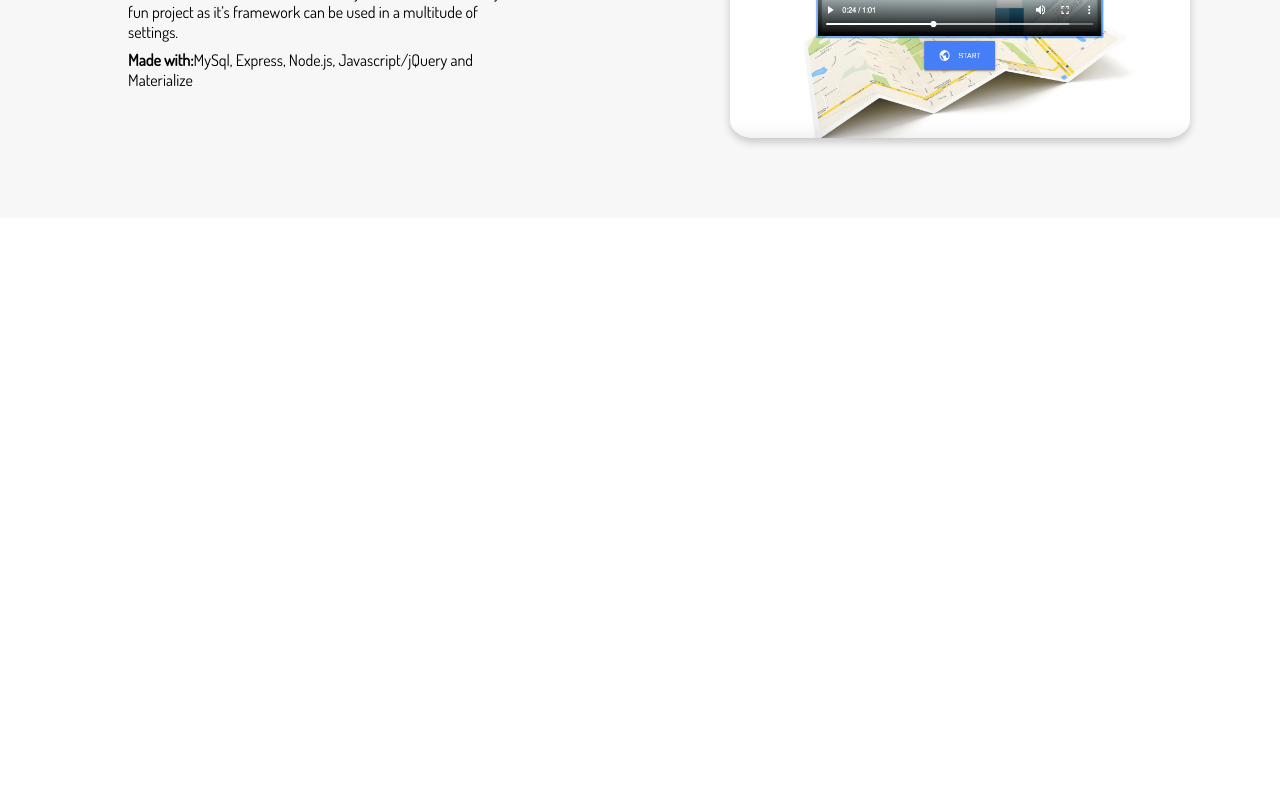
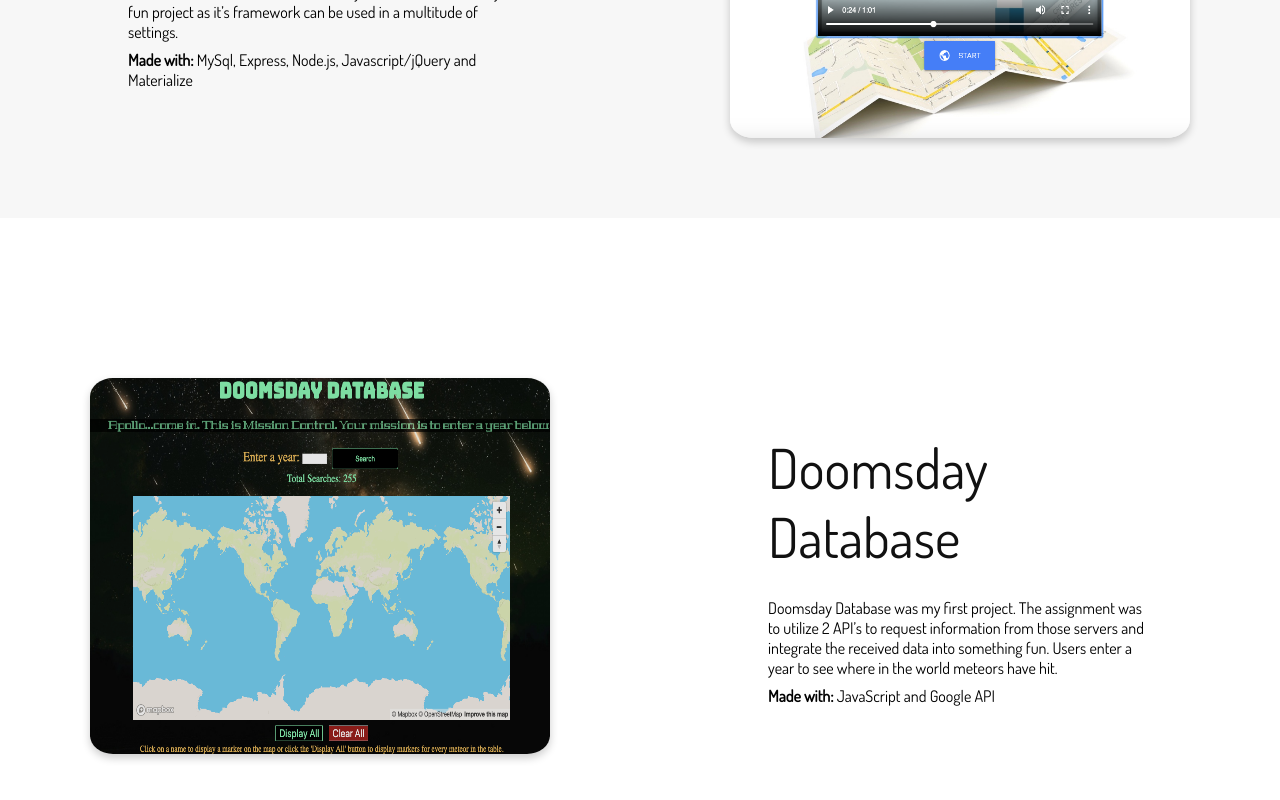
Before and after one commit to rcortez1775/NewPortfolio2019, a React (Create React App) app: page /projects in a window 1280 px wide. Shown: the part 1550-2350 px from the top of the page. Before the commit the page ends 1768 px from the top, so only its background shows below. Built offline with nearby package versions, Linux system fonts and the light colour scheme.

Commit message:
almost finished with projects page

```diff
--- a/src/components/projects/projects.css
+++ b/src/components/projects/projects.css
@@ -98,3 +98,7 @@
     width: 90%;
     cursor: pointer;
 }
+
+.doomsday {
+    background-color: #ffffff;
+}
--- a/src/components/projects/projects.js
+++ b/src/components/projects/projects.js
@@ -4,6 +4,7 @@ import './projects.css';
 import Pup from '../../images/keepPUP.jpg';
 import CodeCard from '../../images/codecard.jpg';
 import Circle from '../../images/circle.png';
+import Doom from '../../images/doomsday.png';
 
 
 class Projects extends Component {
@@ -37,14 +38,24 @@ class Projects extends Component {
                 <div className="projectContainer">
                     <div className="box3 keepPUPBox">
                         <p className="appTitle circleFriends">Circle of Friends</p>
-                        <p className="codeDescription"> Using the Google API to attain a users location, users are able to set a geo pin in their most visited locations and add friends names. When the user visits the geo pin in the future, a notification alerts the user of who they know.  This was a really fun project as it’s framework can be used in a multitude of settings.</p>
-                        <p className="tech"><span className="boldText">Made with:</span>MySql, Express, Node.js, Javascript/jQuery and Materialize</p>
+                        <p className="codeDescription">Using the Google API to attain a users location, users are able to set a geo pin in their most visited locations and add friends names. When the user visits the geo pin in the future, a notification alerts the user of who they know.  This was a really fun project as it’s framework can be used in a multitude of settings.</p>
+                        <p className="tech"><span className="boldText">Made with:</span> MySql, Express, Node.js, Javascript/jQuery and Materialize</p>
                     </div>
 
                     <div className="box3 keepPUPBox">
                         <img className="codeCard circle" src={Circle} alt="Circle" onClick={() => window.open("https://circle-of-friends.herokuapp.com/", "_blank")}/>
                     </div>
+                </div>
 
+                <div className="projectContainer doomsday">
+                    <div className="box3 keepPUPBox">
+                        <img className="codeCard circle" src={Doom} alt="Doomsday" onClick={() => window.open("https://rcortez1775.github.io/project1/", "_blank")}/>
+                    </div>
+                    <div className="box3 keepPUPBox">
+                        <p className="appTitle circleFriends">Doomsday Database</p>
+                        <p className="codeDescription">Doomsday Database was my first project. The assignment was to utilize 2 API’s to request information from those servers and integrate the received data into something fun. Users enter a year to see where in the world meteors have hit.</p>
+                        <p className="tech"><span className="boldText">Made with:</span> JavaScript and Google API</p>
+                    </div>
                 </div>
 
             </div>
```
Also changed, not shown: src/images/doomsday.png (added), 1 other file (tests, documents, lock files or other folders).
